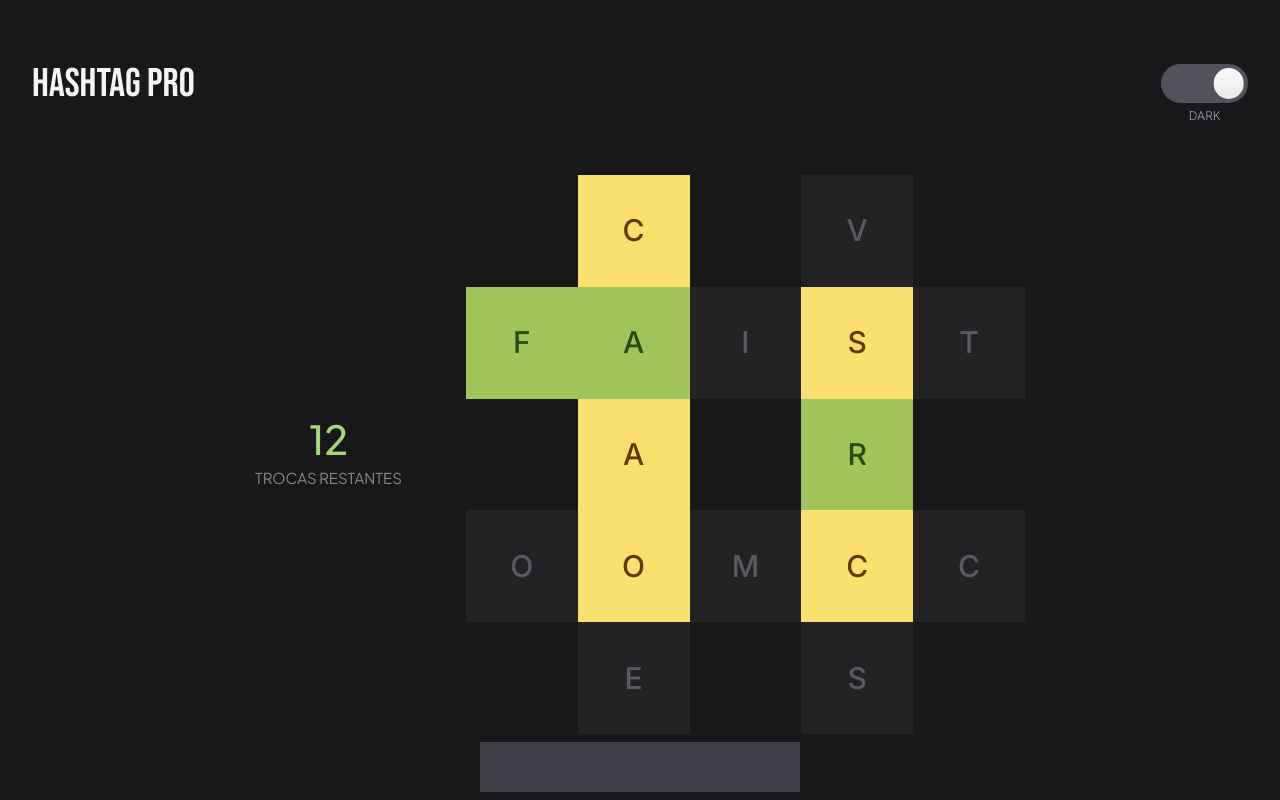
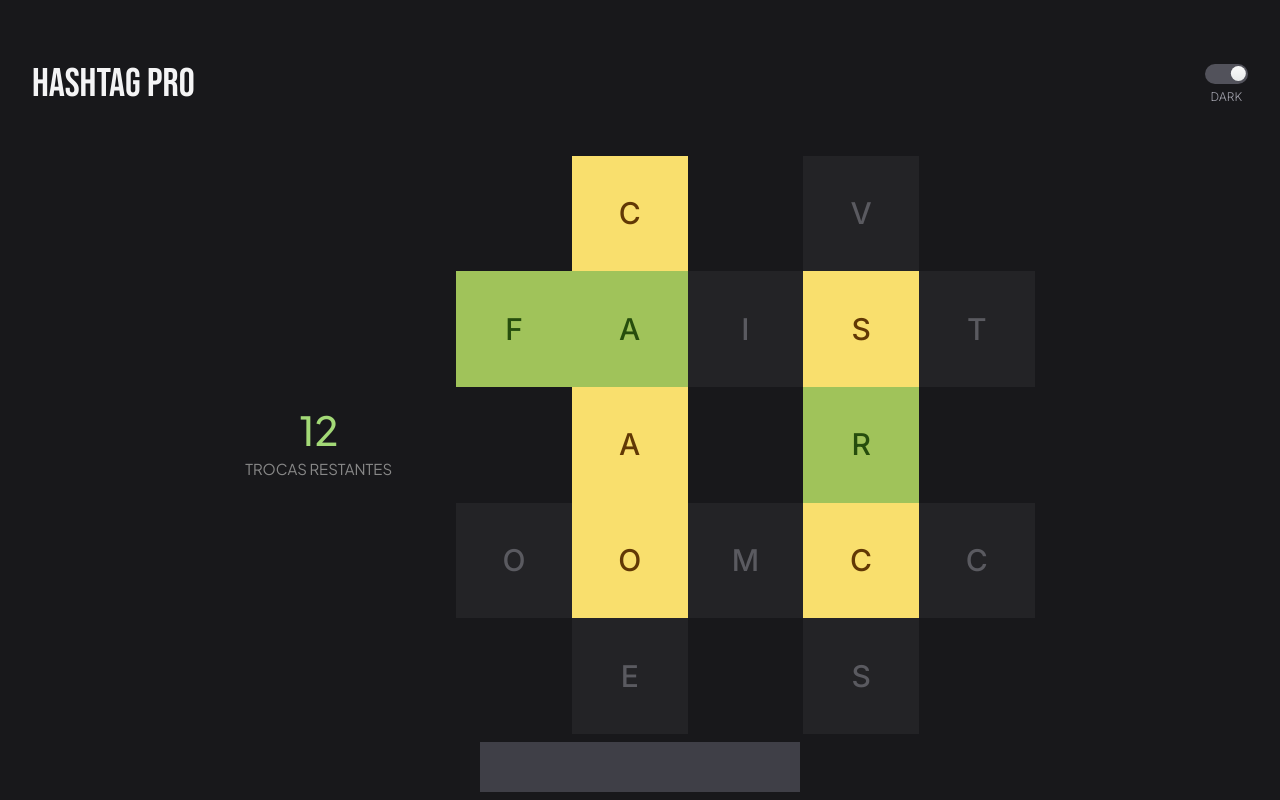
Before and after one commit to ivandomar/hashtag-pros, a React (Vite) app: page / in a window 1280 px wide. Built offline with nearby package versions, Linux system fonts and the light colour scheme.

Commit message:
style: shrink theme switch to match design spec

```diff
--- a/src/ThemeSwitch.tsx
+++ b/src/ThemeSwitch.tsx
@@ -4,7 +4,7 @@ type ThemeSwitchProps = {
 };
 
 function ThemeSwitch({ isDark, onToggle }: ThemeSwitchProps) {
-  const knobPosition = isDark ? "translate-x-[47.7px]" : "translate-x-0";
+  const knobPosition = isDark ? "translate-x-[23.85px]" : "translate-x-0";
 
   return (
     <div className="flex shrink-0 flex-col items-center gap-1">
@@ -14,11 +14,11 @@ function ThemeSwitch({ isDark, onToggle }: ThemeSwitchProps) {
         aria-checked={isDark}
         aria-label="Alternar tema claro/escuro"
         onClick={onToggle}
-        className="relative h-[39px] w-[86.735px] rounded-full bg-[#d4d4d8] transition-colors duration-200
+        className="relative h-[19.5px] w-[43.3675px] rounded-full bg-[#d4d4d8] transition-colors duration-200
           dark:bg-[#52525b]"
       >
         <span
-          className={`absolute top-[4.34px] left-[4.34px] size-[30.357px] rounded-full
+          className={`absolute top-[2.17px] left-[2.17px] size-[15.1785px] rounded-full
             bg-gradient-to-b from-[#fafafa] to-[#e8eaea] transition-transform duration-200 ${knobPosition}`}
         />
       </button>
```
